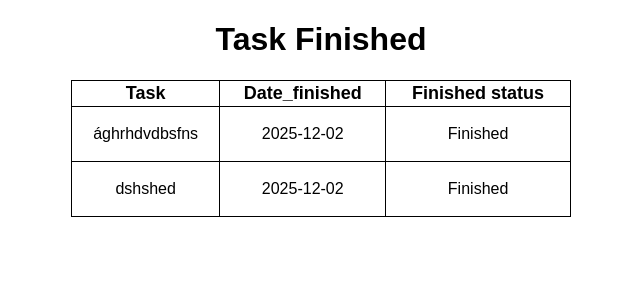
After one commit to nxtruoong/Project1, a Flask app: page /archive/ in a window 1280 px wide. The commit adds this page. Shown: the top 300 px of the page, without its empty margins (319-959 px from the left). Run offline with Flask 3, Linux system fonts and the light colour scheme; data comes from the database, SQL or seed files in the repository.

Commit message:
Add checker for finished task

```diff
--- a/app.py
+++ b/app.py
@@ -5,13 +5,14 @@ app = Flask(__name__)
 
 app.config['SQLALCHEMY_DATABASE_URI'] = 'sqlite:///test.db'
 app.config['SQLALCHEMY_TRACK_MODIFICATIONS'] = False
+
 db = SQLAlchemy(app)
-
 class Todo(db.Model):
     id = db.Column(db.Integer, primary_key=True)
     content = db.Column(db.String(200), nullable=False)
     date_created = db.Column(db.DateTime, default=datetime.utcnow)
-
+    finished = db.Column(db.Boolean, default=False)
+    date_finished = db.Column(db.DateTime, nullable=True)
     def __repr__(self):
         return '<Task %r>' % self.id
 
@@ -28,7 +29,7 @@ def index():
         except:
             return 'There was an error adding your task'
     else:
-        tasks = Todo.query.order_by(Todo.date_created).all()
+        tasks = Todo.query.filter(Todo.finished == False).order_by(Todo.date_created).all()
         return render_template('index.html', tasks = tasks)
 
 @app.route('/delete/<int:id>')
@@ -55,6 +56,24 @@ def update(id):
     else:
         return render_template('update.html', task = task_to_update)
 
+@app.route('/finish/<int:id>', methods=['POST'])
+def finish(id):
+    task_to_finish = Todo.query.get_or_404(id)
+
+    try:
+        task_to_finish.finished = True
+        task_to_finish.date_finished = datetime.utcnow()
+        db.session.commit()
+        return redirect('/')
+    except:
+        return 'There was a error checking "finished" for your task'
+
+@app.route('/archive/', methods=['GET'])
+def archive():
+    tasks_finished = Todo.query.filter(Todo.finished == True).order_by(Todo.date_finished.desc()).all()
+    return render_template('archive_finished.html', tasks = tasks_finished)
+
+
 if __name__ == "__main__":
     with app.app_context():
         db.create_all()
--- a/create_db.py
+++ b/create_db.py
@@ -1,5 +1,6 @@
 from app import app, db
 
 with app.app_context():
+    db.drop_all()
     db.create_all()
     print('Database tables created (if they did not already exist).')
--- /dev/null
+++ b/templates/archive_finished.html
@@ -0,0 +1,28 @@
+{% extends 'base.html' %}
+
+{% block head %}
+<title>List of task finished</i></title>
+{% endblock %}
+
+{% block body %}
+<div class="content">
+    <h1>Task Finished</h1>
+
+    <table>
+        <tr>
+            <th>Task</th>
+            <th>Date_finished</th>
+            <th>Finished status</th>
+        </tr>
+        {% for task in tasks %}
+            <tr>
+                <td>{{ task.content }}</td>
+                <td>{{ task.date_finished.date() }}</td>
+                <td>
+                    <p>Finished</p>
+                </td>
+            </tr>
+        {% endfor %}
+    </table>
+</div>
+{% endblock %}
--- a/templates/update.html
+++ b/templates/update.html
@@ -1,7 +1,7 @@
 {% extends 'base.html' %}
 
 {% block head %}
-<title>Task <i class="fa fa-cc-mastercard" aria-hidden="true"></i></title>
+<title>Task </title>
 {% endblock %}
 
 {% block body %}
```
Also changed, not shown: templates/index.html (+15 -1 lines), instance/test.db.
